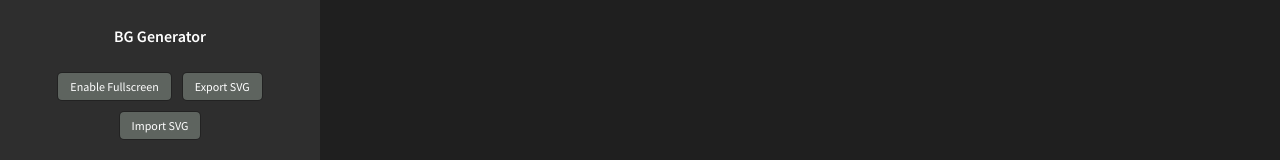
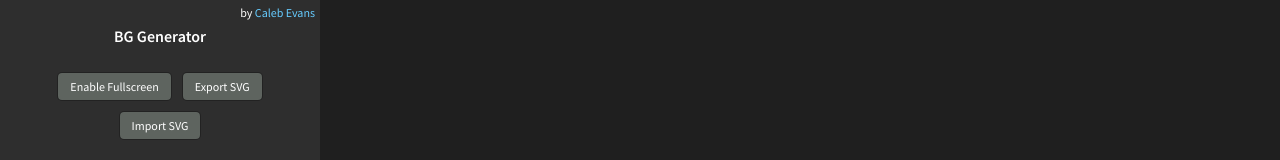
Before and after one commit to caleb531/bg-generator, a SvelteKit app: page / in a window 1280 px wide. Shown: the top 160 px of the page. Built offline with nearby package versions, Linux system fonts and the light colour scheme.

Commit message:
Add link to author's website in sidebar

```diff
--- a/src/routes/AppSidebar.svelte
+++ b/src/routes/AppSidebar.svelte
@@ -9,6 +9,7 @@
 
 <header class="app-sidebar">
   <h1 class="app-heading">BG Generator</h1>
+  <span class="author-nav-link">by <a href="https://calebevans.me/">Caleb Evans</a></span>
   {#if selectedGridTiles.length}
     <GridTileSelectionControls />
   {:else}
--- a/src/styles/_app-sidebar.scss
+++ b/src/styles/_app-sidebar.scss
@@ -1,5 +1,6 @@
 .app-sidebar {
   flex-shrink: 0;
+  position: relative;
   width: fit-content;
   width: 320px;
   height: 100%;
@@ -20,3 +21,12 @@
   font-weight: 600;
   font-size: 16px;
 }
+.author-nav-link {
+  position: absolute;
+  top: 5px;
+  right: 5px;
+  font-size: 12px;
+  a {
+    text-decoration: none;
+  }
+}
--- a/src/styles/_colors.scss
+++ b/src/styles/_colors.scss
@@ -16,6 +16,7 @@
 
   // Semantic color palette
   --color-body: var(--color-gray-600);
+  --color-link: var(--color-turquoise);
   --color-panel: var(--color-gray-300);
   --color-control-group-separator: var(--color-gray-200);
   --color-text: var(--color-white);
--- a/src/styles/_containers.scss
+++ b/src/styles/_containers.scss
@@ -28,5 +28,5 @@ body {
   }
 }
 a {
-  color: inherit;
+  color: var(--color-link);
 }
```
